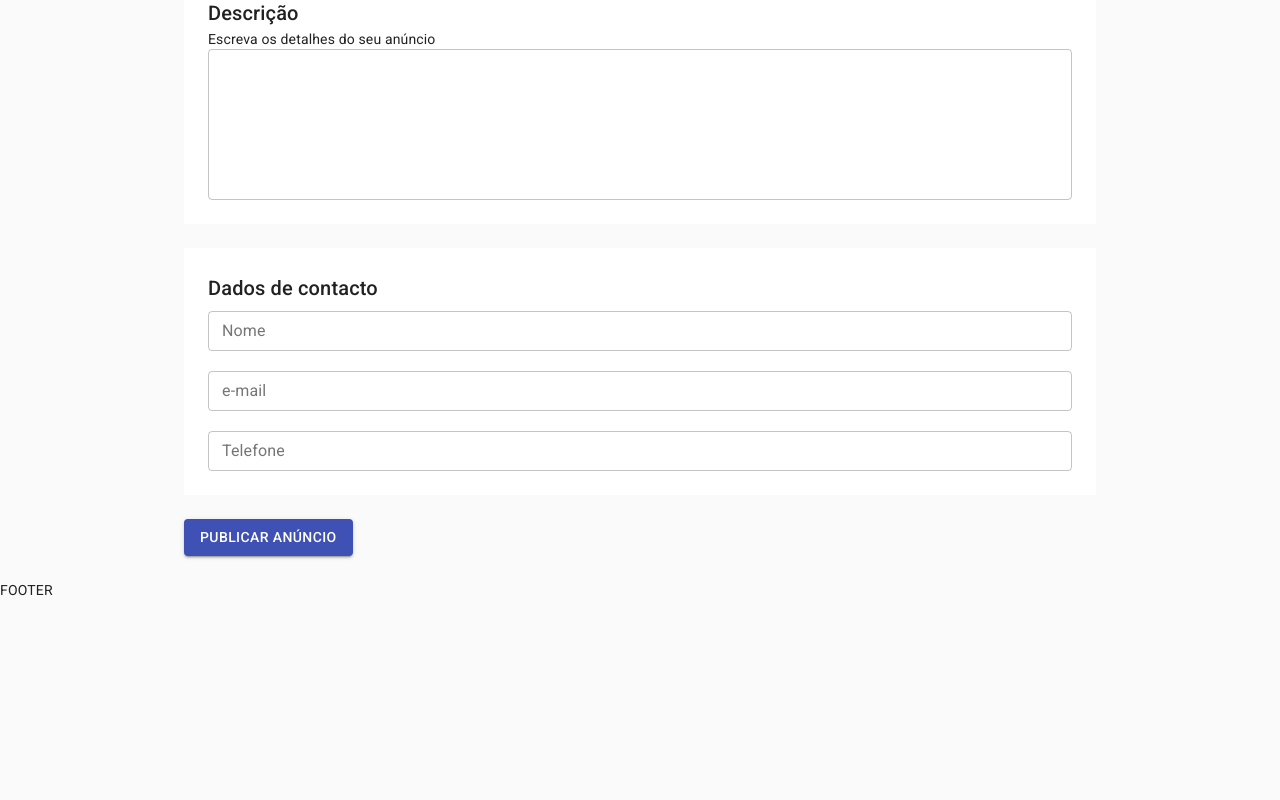
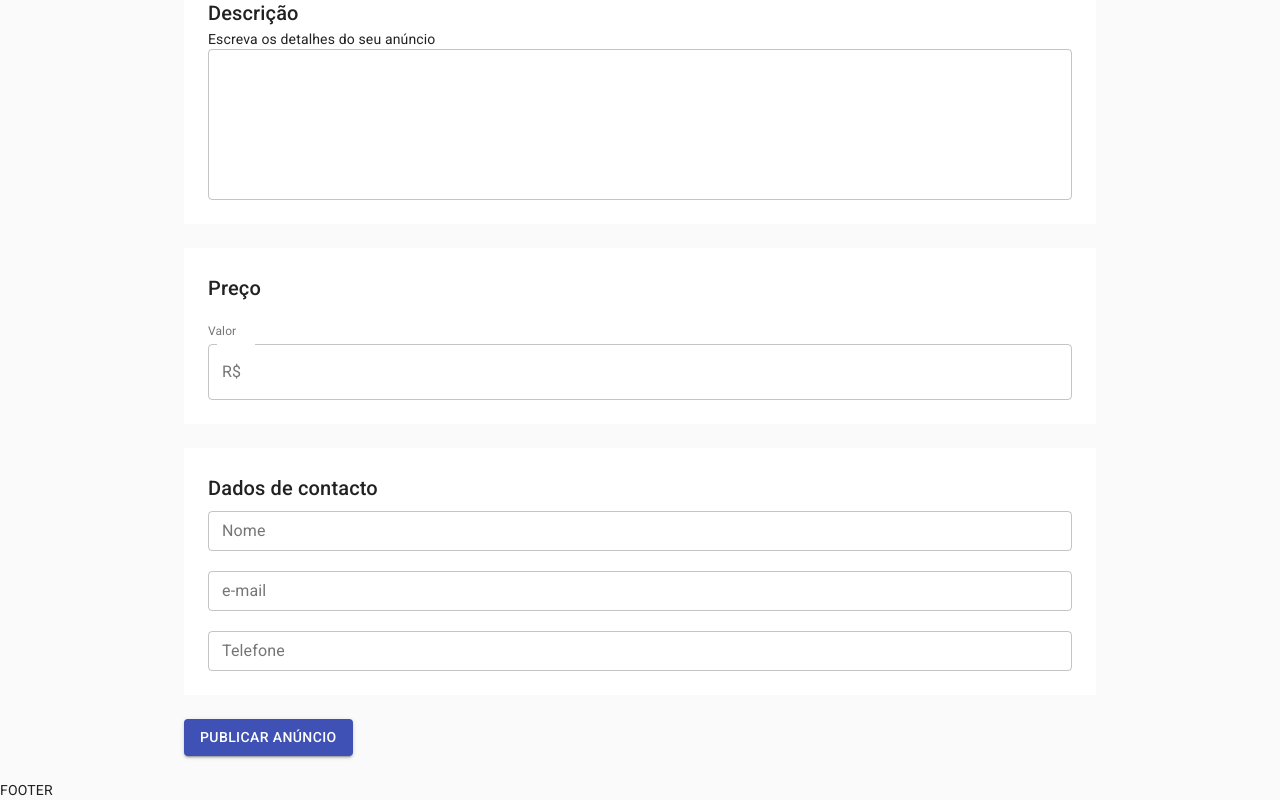
Before and after one commit to ulissessoaresmoreira/webpop, a Next.js app: page /user/publish in a window 1280 px wide. Shown: the part 844-1644 px from the top of the page. Before the commit the page ends 1444 px from the top, so only its background shows below. Built offline with nearby package versions, Linux system fonts and the light colour scheme.

Commit message:
add feature de preço

```diff
--- a/pages/user/publish.js
+++ b/pages/user/publish.js
@@ -4,10 +4,14 @@ import {
     Box,
     Button,
     Container,
+    FormControl,
     IconButton,
+    InputAdornment,
+    InputLabel,
+    OutlinedInput,
     Select,
     TextField,
-    Typography
+    Typography,
 } from '@material-ui/core'
 
 import { useDropzone } from 'react-dropzone'
@@ -218,6 +222,25 @@ const Publish = () =>{
 
                 <Container maxWidth="md" className={classes.boxContainer}>
                     <Box className={classes.box}>
+                        <Typography component="h6" variant="h6" align="left" color="textPrimary">
+                            Preço
+                        </Typography>
+                        <br />
+                        <FormControl fullWidth varian="outlined">
+                            <InputLabel> Valor </InputLabel>
+                            <br />
+                            <OutlinedInput
+                                onChange={() => {}}
+                                startAdornment={<InputAdornment position="start">R$</InputAdornment>}
+                                labelWidth={40}
+                            />
+                        </FormControl>
+                    </Box>
+                </Container>
+
+
+                <Container maxWidth="md" className={classes.boxContainer}>
+                    <Box className={classes.box}>
                         <Typography component="h6" variant="h6" align="left" color="textPrimary" gutterBottom>
                             Dados de contacto
                         </Typography>
```
